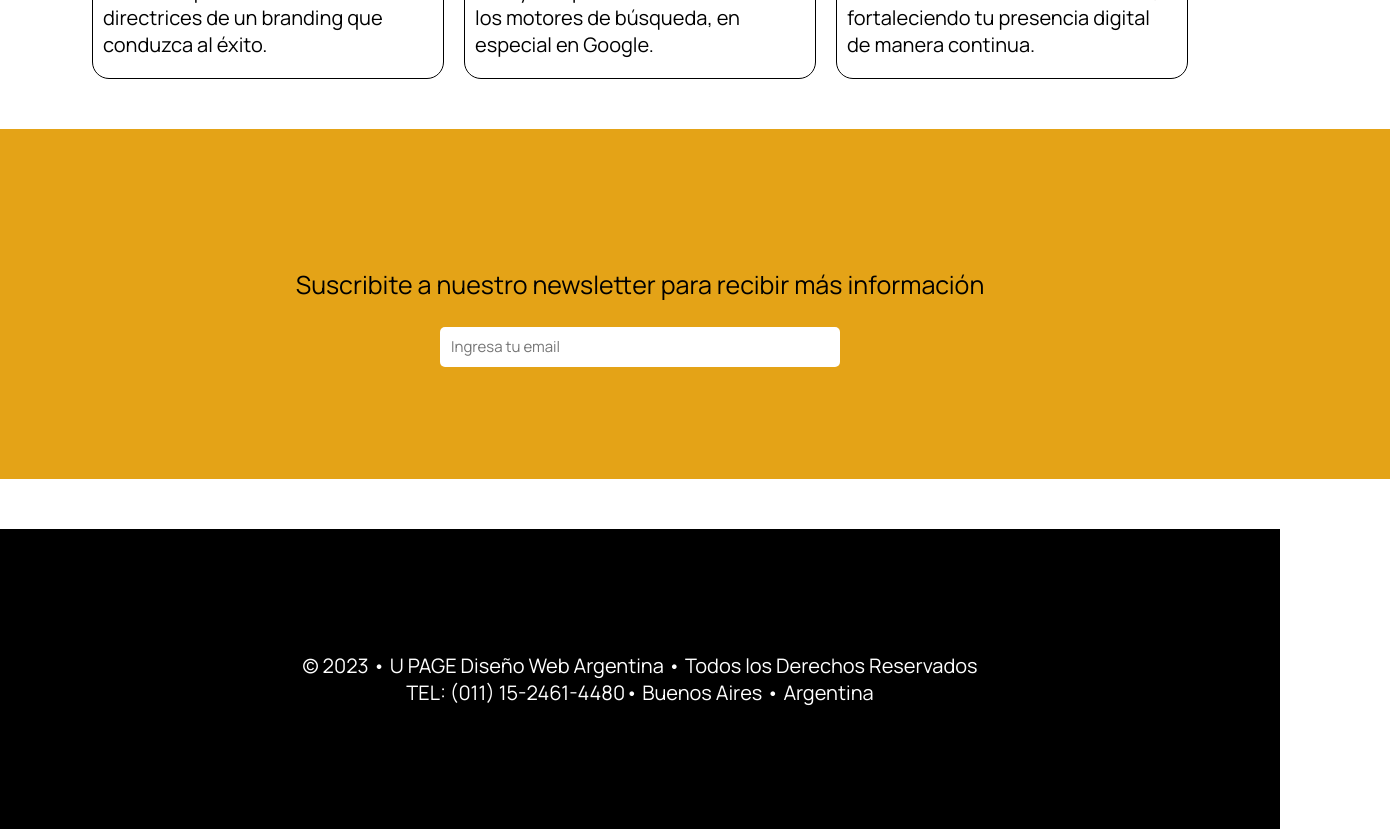
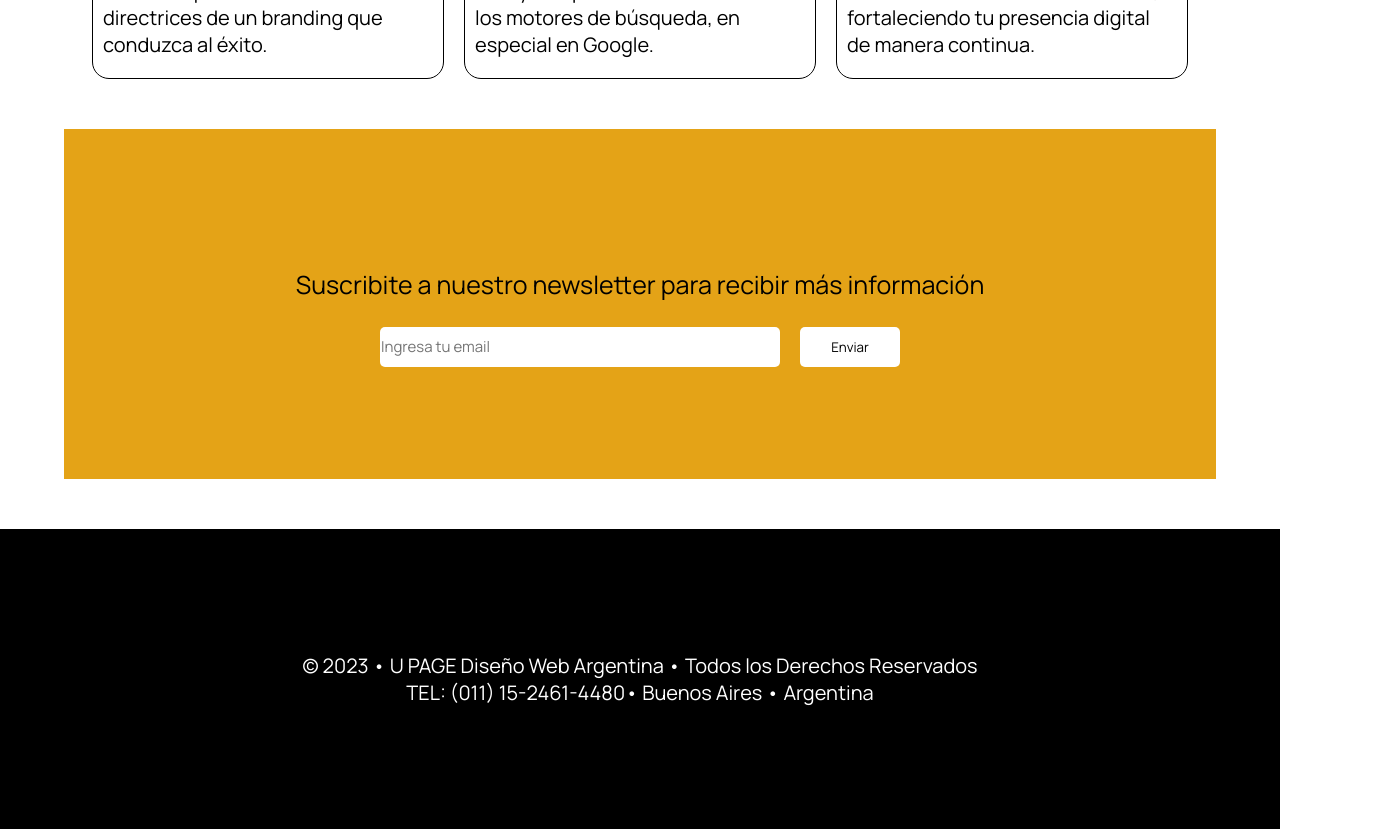
Before and after one commit to solangeleites/upage, a React (Vite) app: page / in a window 1280 px wide. Shown: the part 1900-2729 px from the top of the page, 1390 px wide, since content can reach past the window. Built offline with nearby package versions, Linux system fonts and the light colour scheme.

Commit message:
mejoras en el diseño

```diff
--- a/src/components/Newsletter/Newsletter.jsx
+++ b/src/components/Newsletter/Newsletter.jsx
@@ -1,8 +1,16 @@
 import React from 'react';
-import { NewsletterStyle } from './NewsletterStyled';
+import { Button, Container, NewsletterStyle } from './NewsletterStyled';
 
 const Newsletter = () => {
-  return <NewsletterStyle placeholder="Ingresa tu email" type="email"></NewsletterStyle>;
+  return (
+
+    <Container>
+      <NewsletterStyle placeholder="Ingresa tu email" type="email" >
+      </NewsletterStyle>
+      <Button>Enviar</Button>
+      </Container>
+
+  );
 };
 
 export default Newsletter;
--- a/src/components/Newsletter/NewsletterStyled.js
+++ b/src/components/Newsletter/NewsletterStyled.js
@@ -1,25 +1,71 @@
 import styled from 'styled-components';
 import { SecondContainer } from '../../pages/home/HomeStyled';
-
+import { mobile, tablet } from '../../queries/MediaQueries';
 export const NewsletterStyle = styled.input`
   height: 40px;
   width: 400px;
   outline: none;
-  padding: 10px;
   border-radius: 5px;
   border: 1px solid  transparent;
+
   &:focus {
     outline: none;
   }
   &::placeholder{
     font-family: 'Manrope', sans-serif;
     font-size: 15px;
+
+  }
+
+  ${tablet} {
+    padding: 10px;
+  }
+
+  ${mobile} {
+    width:300px;
+
   }
 `;
 
 export const ContainerNewsletter = styled(SecondContainer)`
   height: 350px;
-  width: 1500px;
+  padding: 0 92px;
+  width: 90%;
   background-color: var(--naranja-pastel);
   margin-top:50px;
+
+    ${tablet} {
+    padding: 0px 20px;
+    height: 300px;
+    width: 95%;
+
+  }
 `;
+
+export const Container = styled.div`
+display: flex;
+justify-content: center;
+align-items: center;
+gap: 20px;
+
+${mobile} {
+  flex-direction: column;
+}
+`
+
+export const Button = styled.button`
+  height: 40px;
+  width: 100px;
+  outline: none;
+  border-radius: 5px;
+  border: 1px solid  transparent;
+  background-color: white;
+  transition: 0.5s ease;
+  font-family: 'Manrope', sans-serif;
+
+  &:hover{
+    cursor: pointer;
+    background-color: black;
+    color: white;
+  }
+`
--- a/src/footer/FooterStyled.js
+++ b/src/footer/FooterStyled.js
@@ -14,6 +14,7 @@ margin-top: 50px;
 export const Text = styled.p`
 font-size: 20px;
 color: white;
-
+text-align: center;
+padding: 0 20px;
 
 `
--- a/src/pages/home/Home.jsx
+++ b/src/pages/home/Home.jsx
@@ -96,7 +96,8 @@ Te invitamos a unirte a nosotros en esta emocionante travesía empresarial. Sé
       </SecondContainer>
 
       <ContainerNewsletter>
-        <Text>Suscribite a nuestro newsletter para recibir más información</Text>
+        <Text style={{textAlign:'center'}}>Suscribite a nuestro newsletter para recibir más información</Text>
+
         <Newsletter />
       </ContainerNewsletter>
 
--- a/src/pages/home/HomeStyled.js
+++ b/src/pages/home/HomeStyled.js
@@ -15,17 +15,17 @@ ${tablet}{
 
 export const ContainerStyled = styled.div`
   display: flex;
-  flex-direction: row;
   align-items: center;
   justify-content: center;
   height: 600px;
-  width: 1500px;
+  padding: 0 92px;
+  width: 90%;
   background-color: var(--naranja-pastel);
 
   ${tablet}{
     flex-direction: column;
-    width: 100%;
-  }
+    width: 95%;
+     }
 `;
 
 export const Text = styled.p`
@@ -33,9 +33,9 @@ export const Text = styled.p`
   margin: 25px 0;
   text-align: left;
 
-  ${tablet}{
+  /* ${tablet}{
     text-align: center;
-  }
+  } */
 `;
 
 
@@ -99,17 +99,16 @@ export const Card = styled.div`
   border-radius: 17px;
 
   ${mobile} {
-    margin: 10px 0;
-    height: 600px;
   }
 
   ${tablet} {
     width: calc(100% - 150px);
     margin: 10px 0;
-    height: 600px;
+    height: 450px;
 
     ${mobile} {
-      width: 100%; // Agregar esta regla para mobile dentro de la media query para tablet
+      width: 100%;
+      height: 550px;
     }
   }
 `;
```
